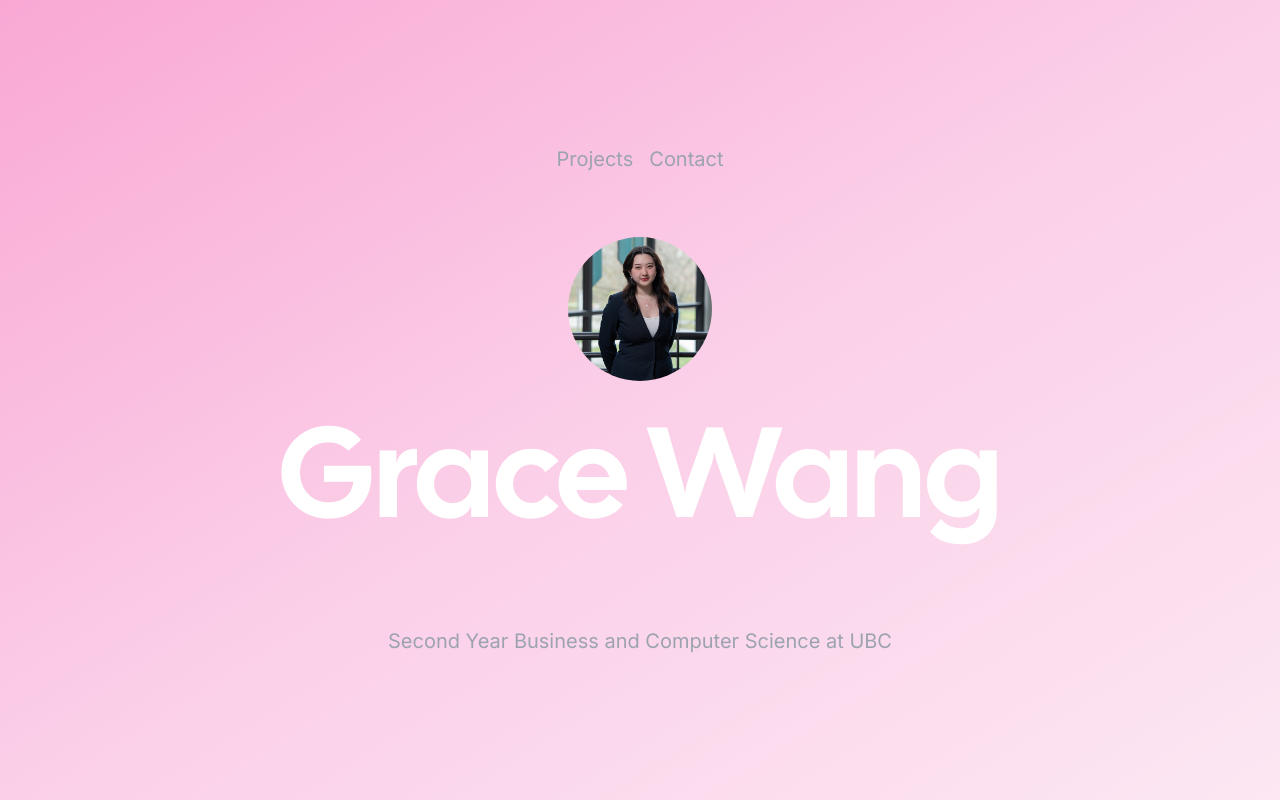
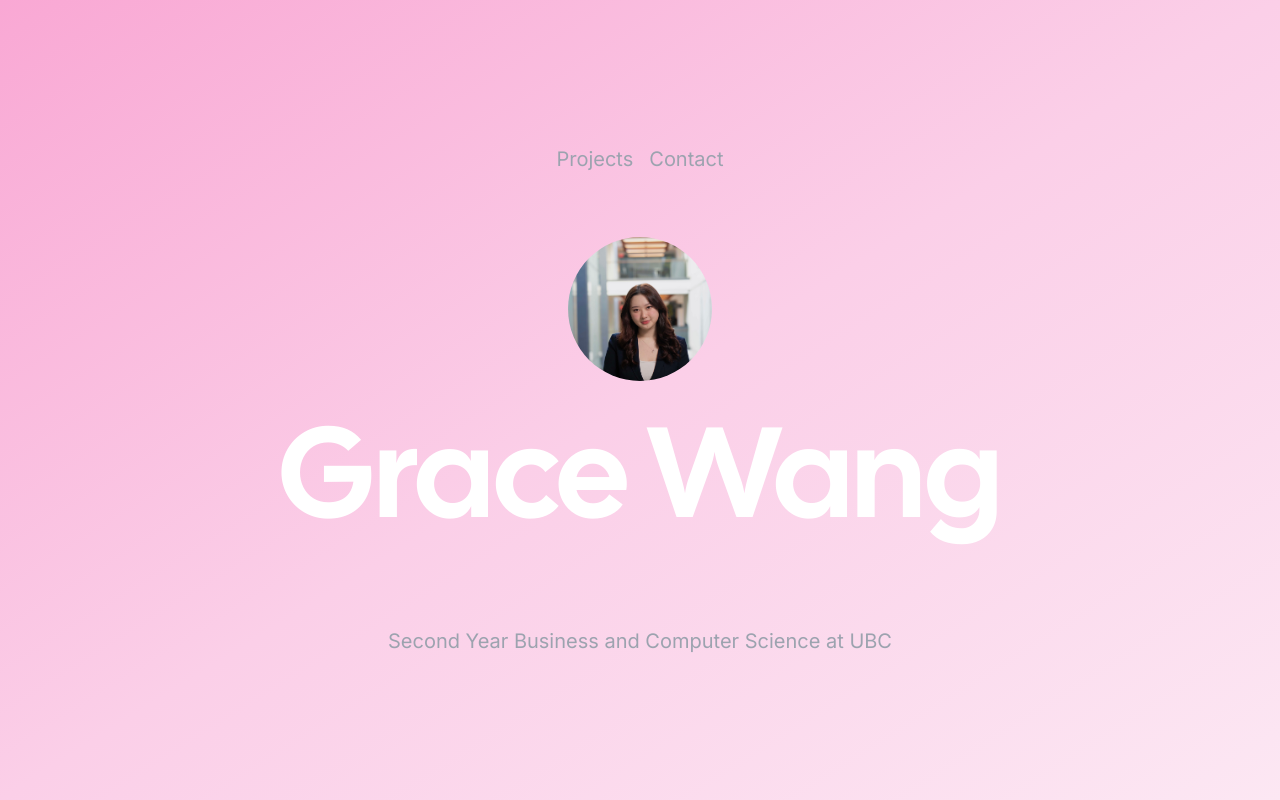
Before and after one commit to gracewxng/Portfolio, a Next.js app: page / in a window 1280 px wide. Built offline with nearby package versions, Linux system fonts and the light colour scheme; no server answers; what tailwindcss-debug-screens would draw is missing.

Commit message:
changed headshot

```diff
--- a/app/page.tsx
+++ b/app/page.tsx
@@ -28,7 +28,7 @@ export default function Home() {
       <div className="relative z-10 mb-6 animate-fade-in duration-20">
         <div className="w-36 h-36 rounded-full overflow-hidden">
           <Image
-            src="/headshot.png"
+            src="/headshot.jpg"
             alt="Grace Wang Headshot"
             width={150}
             height={150}
```
Also changed, not shown: public/headshot.jpg (added), public/headshot.png (deleted).
